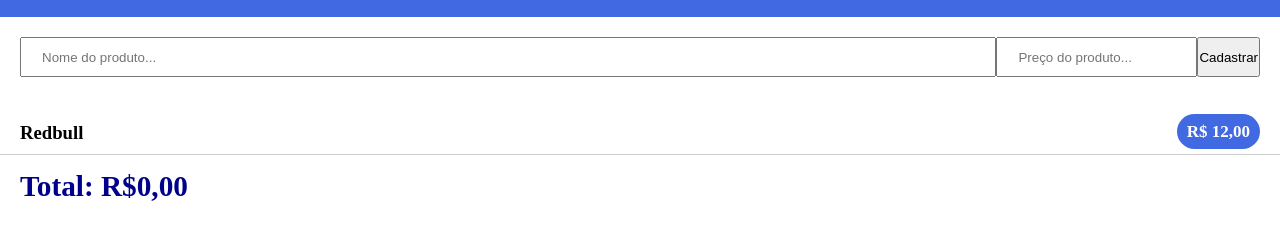
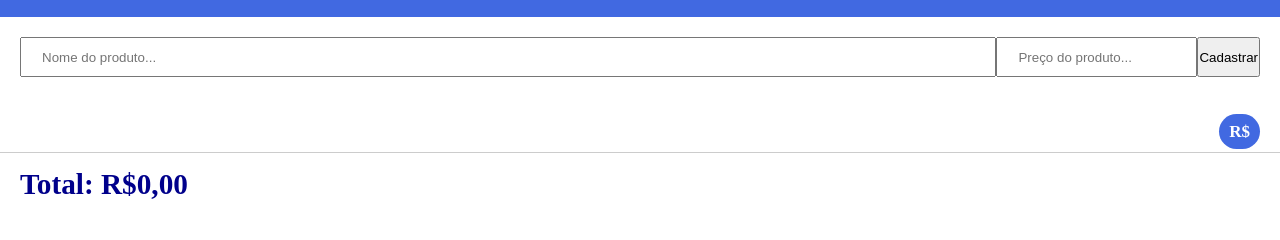
Before and after one commit to JoaoMaganin/supermercado-js, a plain HTML site: page index.html in a window 1280 px wide. Both pictures are taken after a click on the input "Cadastrar". Shown: the part 50-290 px from the top of the page. Drawn offline with Linux system fonts and the light colour scheme.

Commit message:
Criando função de adicionar produtos dinamicamente usando JS

```diff
--- a/index.html
+++ b/index.html
@@ -14,10 +14,7 @@
         </div>
 
         <div class="lista-produtos">
-            <div class="lista-produtos-single">
-                <h3>Redbull</h3>
-                <h3 class="preco-produto"><span>R$ 12,00</span></h3>
-            </div>
+
         </div>
 
         <div class="soma-total">
--- a/supermercado.js
+++ b/supermercado.js
@@ -0,0 +1,33 @@
+var items = []
+
+document.querySelector('input[type=submit]').addEventListener('click',()=>{
+    var nomeProduto = document.querySelector('input[name=nome-produto]');
+    var precoProduto = document.querySelector('input[name=valor-produto]');
+
+    items.push({
+        nome: nomeProduto.value,
+        valor: precoProduto.value
+    })
+
+    /*
+    <div class="lista-produtos-single">
+                <h3>Redbull</h3>
+                <h3 class="preco-produto"><span>R$ 12,00</span></h3>
+            </div>
+    */
+
+    let listaProdutos = document.querySelector('.lista-produtos');
+    listaProdutos.innerHTML = "";
+
+    items.map(function(val){
+        listaProdutos.innerHTML += `
+            <div class="lista-produtos-single">
+                <h3>`+val.nome+`</h3>
+                <h3 class="preco-produto"><span>R$`+val.valor+`</span></h3>
+            </div>
+        `
+    })
+
+    nomeProduto.value = "";
+    precoProduto.value = "";
+})
```
